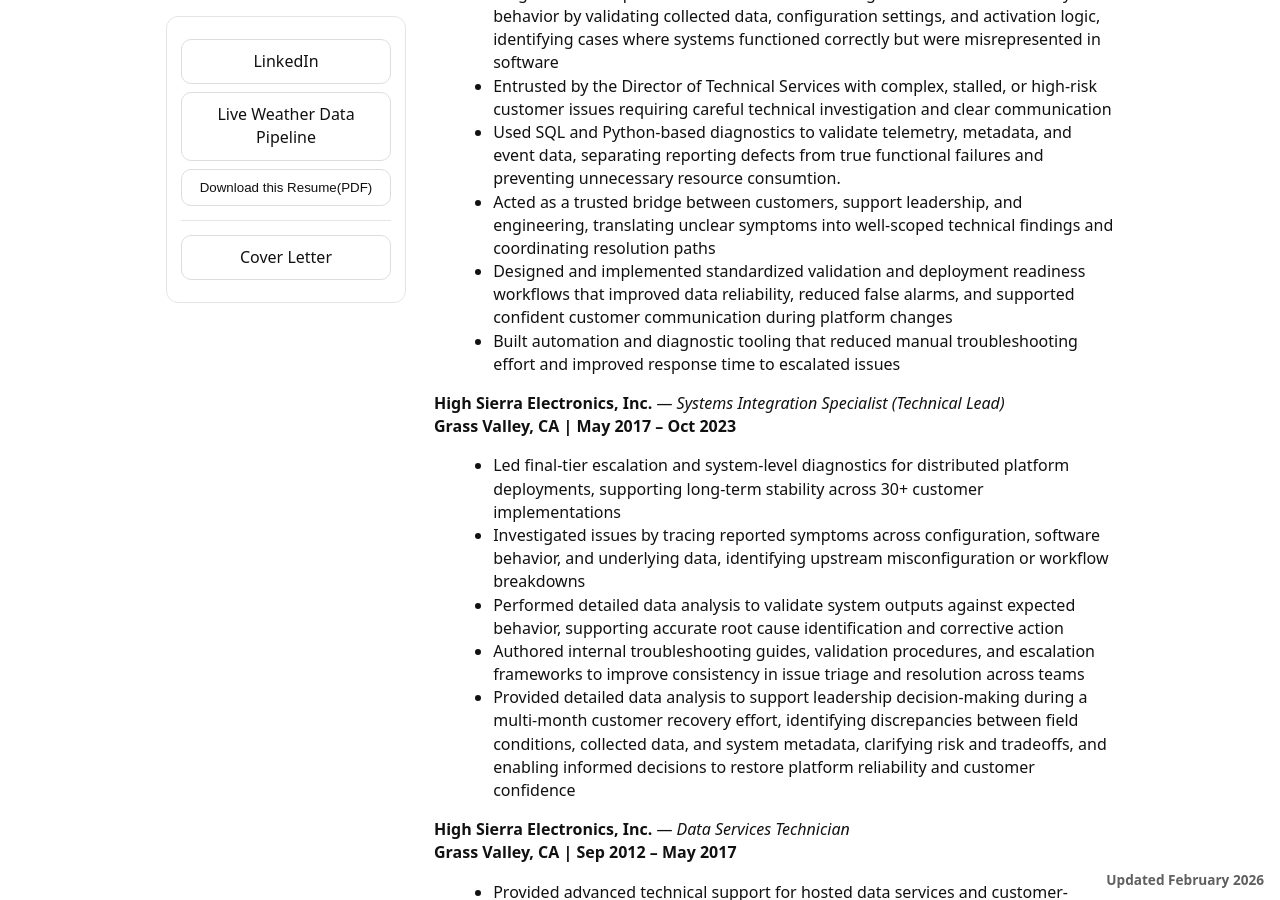
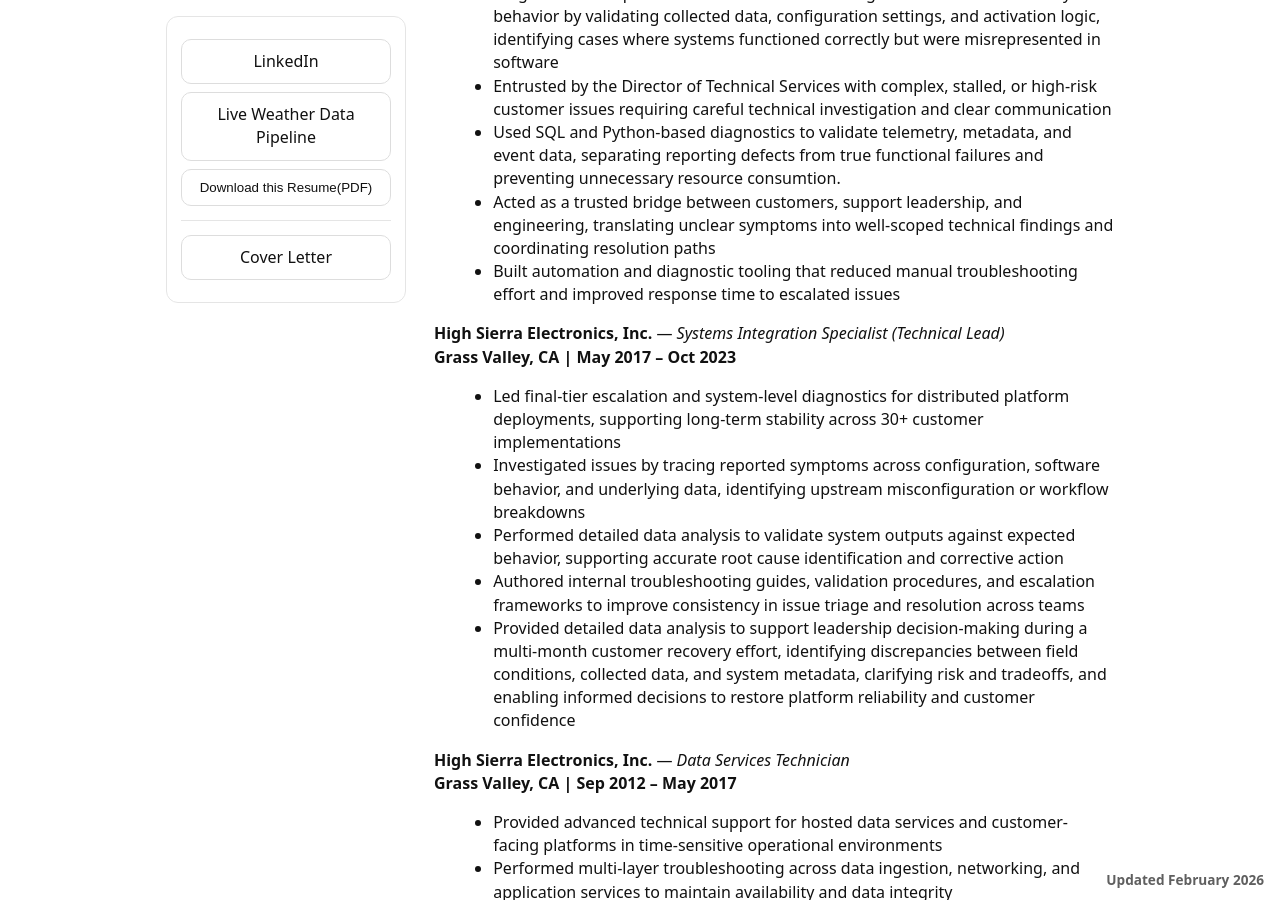
Before and after one commit to jostagirl/PublicResume, a Jekyll site: the page built from v/6sense/index.md, in a window 1280 px wide and 900 px high, scrolled down 1250 px. Built offline with Jekyll 4.4.1, drawn with Linux system fonts in a browser that asks for light colours; our own code applies the rules of GitHub Pages for plain Markdown files.

Commit message:
Publish resume site update

```diff
--- a/v/6sense/index.md
+++ b/v/6sense/index.md
@@ -49,7 +49,6 @@ Reduce ambiguous or stalled issues to observable, testable facts that enable cle
 - Entrusted by the Director of Technical Services with complex, stalled, or high-risk customer issues requiring careful technical investigation and clear communication
 - Used SQL and Python-based diagnostics to validate telemetry, metadata, and event data, separating reporting defects from true functional failures and preventing unnecessary resource consumtion.
 - Acted as a trusted bridge between customers, support leadership, and engineering, translating unclear symptoms into well-scoped technical findings and coordinating resolution paths
-- Designed and implemented standardized validation and deployment readiness workflows that improved data reliability, reduced false alarms, and supported confident customer communication during platform changes
 - Built automation and diagnostic tooling that reduced manual troubleshooting effort and improved response time to escalated issues
 
 **High Sierra Electronics, Inc.** — *Systems Integration Specialist (Technical Lead)*
```
